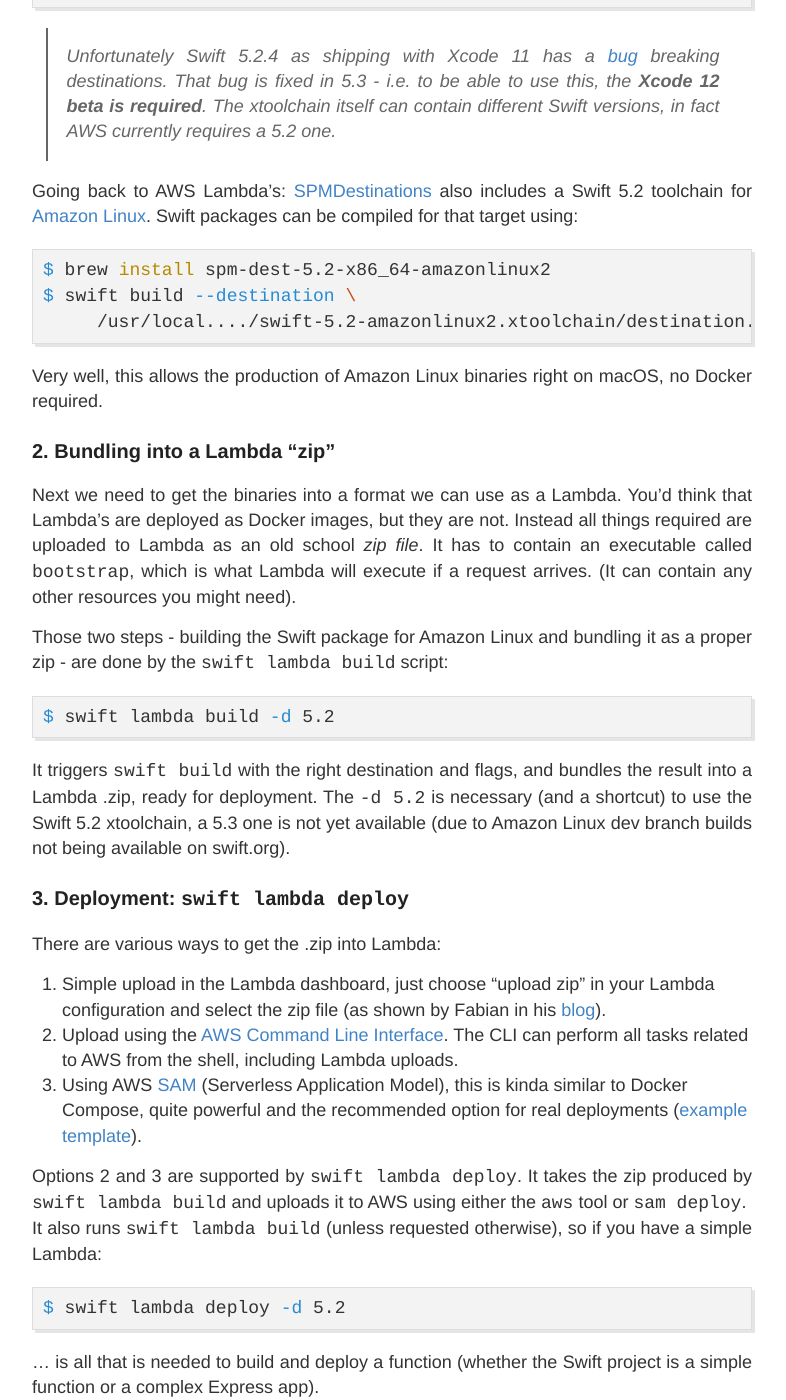
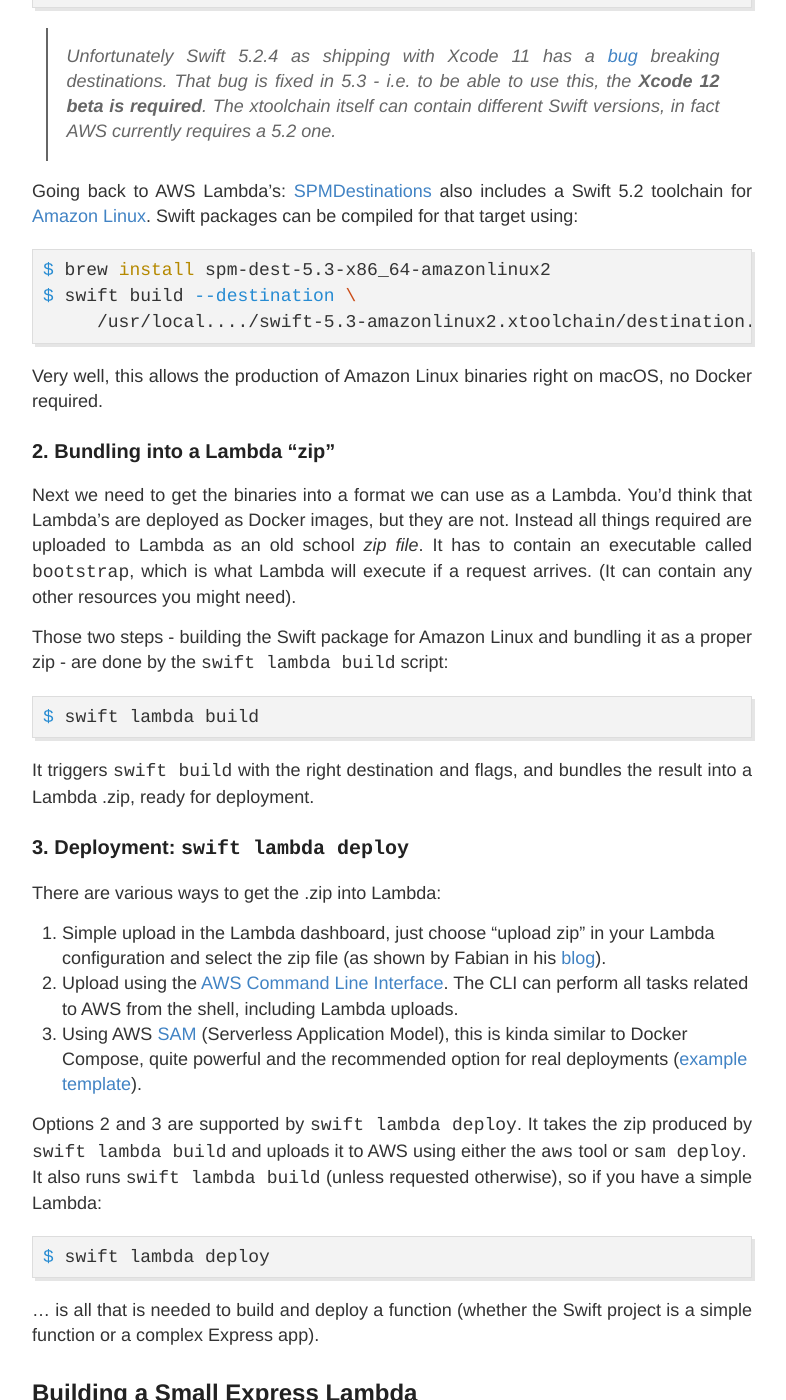
Before and after one commit to AlwaysRightInstitute/alwaysrightinstitute.github.io, a Jekyll site: the page built from _posts/2020-08-07-macrolambda.md, in a window 1280 px wide and 1400 px high, scrolled down 6825 px. Shown: the whole window, without its empty margins (248-1034 px from the left). Built offline with Jekyll 4.4.1, drawn with Linux system fonts in a browser that asks for light colours; some of the changed text lies outside the part shown.

Commit message:
Use 5.3 toolchain
Now available.

````diff
--- a/_posts/2020-08-07-macrolambda.md
+++ b/_posts/2020-08-07-macrolambda.md
@@ -284,7 +284,7 @@
 3. Deploying that "zip" to Lambda.
 
 Feel free to skip the description of what the steps do in detail,
-invoking `swift lambda deploy -d 5.2` is all you need to build & deploy to AWS:
+invoking `swift lambda deploy` is all you need to build & deploy to AWS:
 [skip](#building-a-small-express-lambda).
 
 > Fabian Fett did a great job documenting all the required steps to get started
@@ -368,9 +368,9 @@
 [Amazon Linux](https://aws.amazon.com/amazon-linux-2/).
 Swift packages can be compiled for that target using:
 ```bash
-$ brew install spm-dest-5.2-x86_64-amazonlinux2
+$ brew install spm-dest-5.3-x86_64-amazonlinux2
 $ swift build --destination \
-     /usr/local..../swift-5.2-amazonlinux2.xtoolchain/destination.json
+     /usr/local..../swift-5.3-amazonlinux2.xtoolchain/destination.json
 ```
 
 Very well, this allows the production of Amazon Linux binaries right on macOS,
@@ -389,13 +389,10 @@
 Those two steps - building the Swift package for Amazon Linux and bundling it as
 a proper zip - are done by the `swift lambda build` script:
 ```bash
-$ swift lambda build -d 5.2
+$ swift lambda build
 ```
 It triggers `swift build` with the right destination and flags, and
 bundles the result into a Lambda .zip, ready for deployment.
-The `-d 5.2` is necessary (and a shortcut) to use the Swift 5.2 xtoolchain,
-a 5.3 one is not yet available
-(due to Amazon Linux dev branch builds not being available on swift.org).
 
 ### 3. Deployment: `swift lambda deploy`
 
@@ -421,7 +418,7 @@
 It also runs `swift lambda build` (unless requested otherwise),
 so if you have a simple Lambda:
 ```bash
-$ swift lambda deploy -d 5.2
+$ swift lambda deploy
 ```
 ... is all that is needed to build and deploy a function
 (whether the Swift project is a simple function or a complex Express app).
@@ -705,7 +702,7 @@
 
 Finally:
 ```bash
-swift lambda deploy -d 5.2
+swift lambda deploy
 ```
 
 And invoke it using the URL from the API Gateway configuration, for example:
@@ -788,7 +785,6 @@
   but it doesn't fully work yet. To be fixed.
   (static linking reduces the size of the zip and further improves Lambda
    startup time).
-- There is no Swift 5.3 toolchain for Amazon Linux yet (just 5.2).
 - The X toolchains only have the packages that seemed necessary. If someone
   needs additionals ones please file an issue (the toolchains can carry lots
   of dev packages, that's perfectly fine).
````
